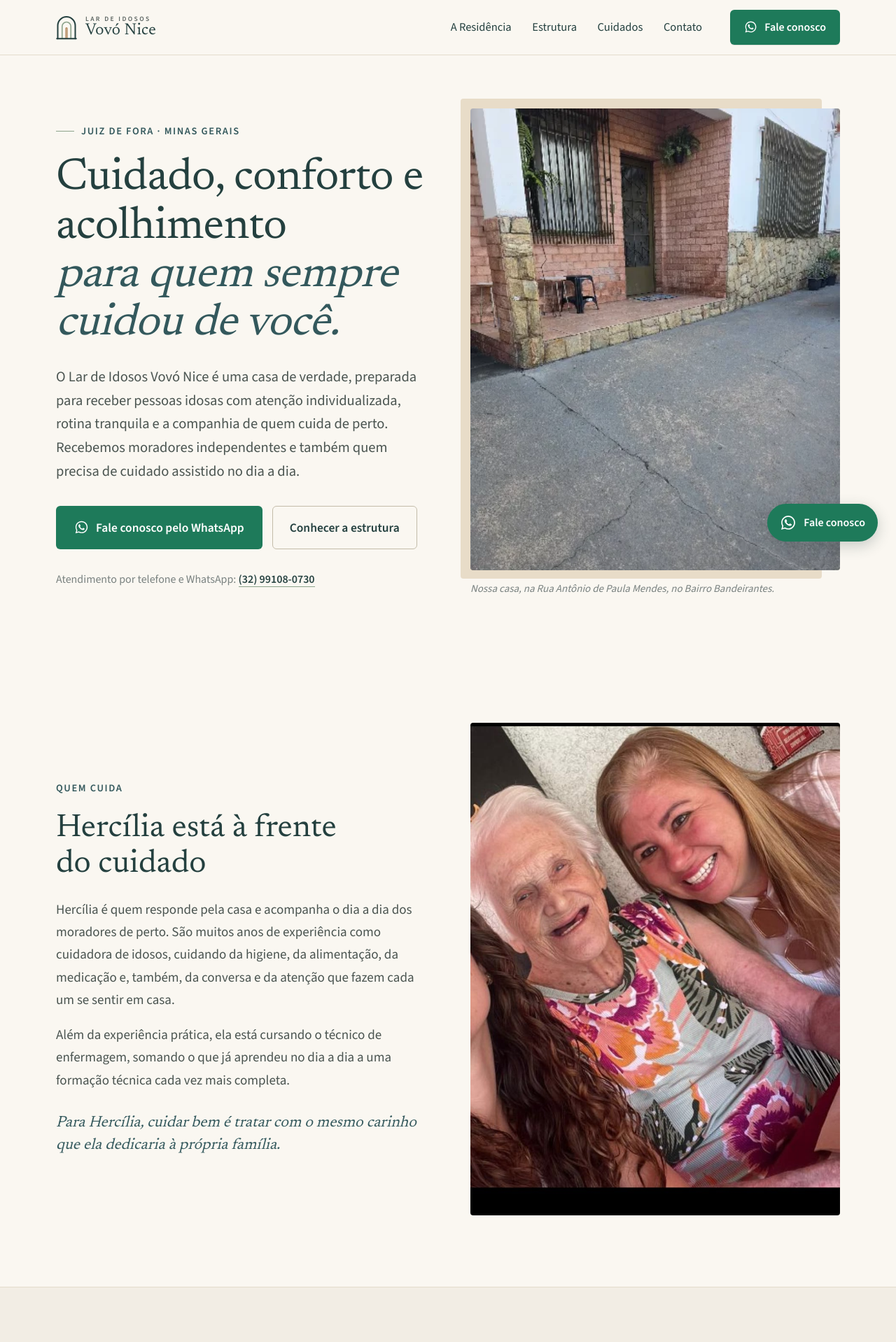
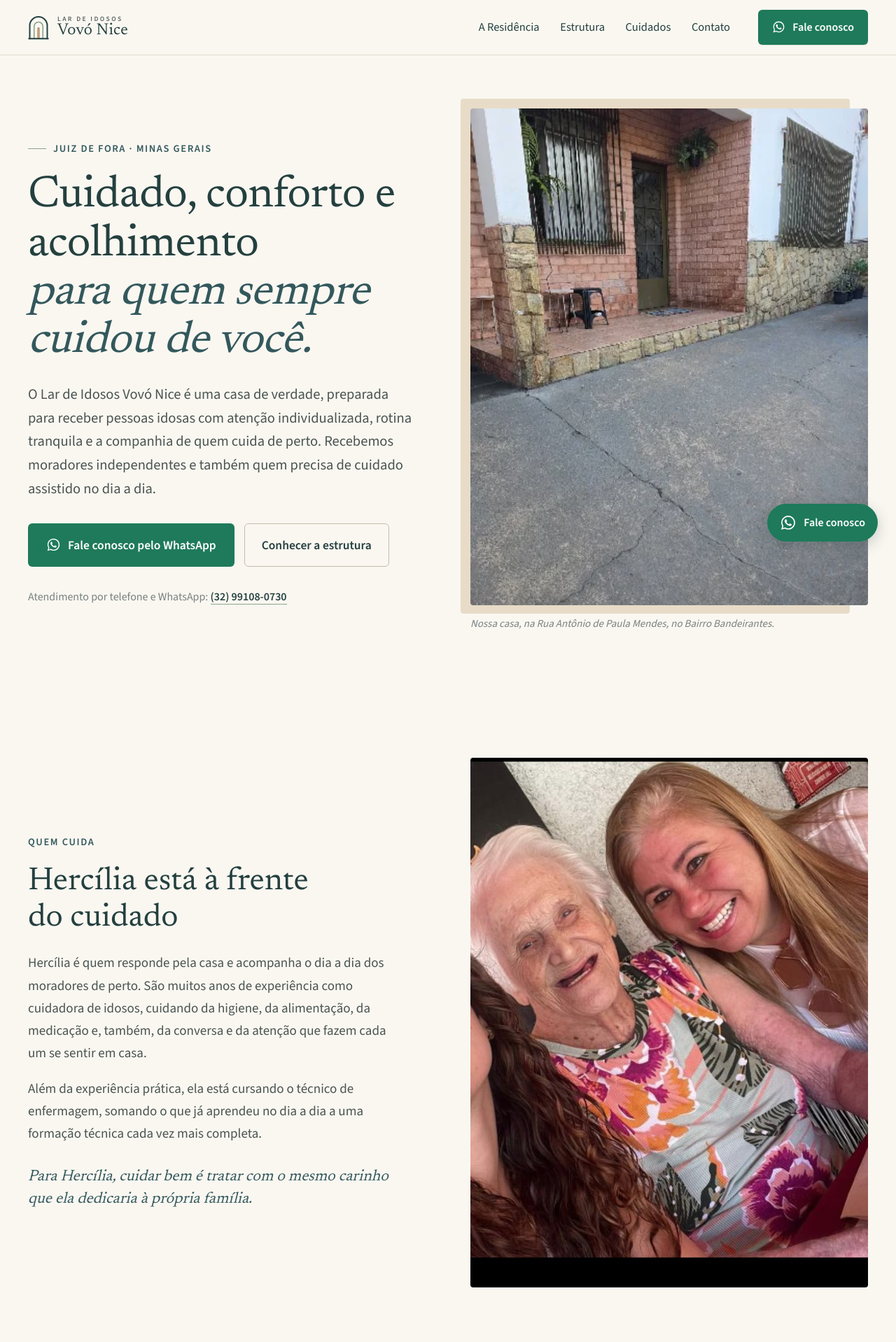
Before and after one commit to francisko-rezende/cissa-lp, a Next.js app: page / in a window 1280 px wide. Shown: the top 1918 px of the page at 70% size. Built offline with nearby package versions, Linux system fonts and the light colour scheme.

Commit message:
Make sections aligned

```diff
--- a/src/app/page.tsx
+++ b/src/app/page.tsx
@@ -14,7 +14,7 @@ import { WhatsAppFab } from "@/components/WhatsAppFab";
 
 export default function Home() {
   return (
-    <div className="mx-auto max-w-[1440px] overflow-x-clip bg-ivory">
+    <div className="overflow-x-clip bg-ivory">
       <Header />
       <main>
         <Hero />
--- a/src/components/Cuidadora.tsx
+++ b/src/components/Cuidadora.tsx
@@ -4,9 +4,9 @@ export function Cuidadora() {
   return (
     <section
       id="cuidadora"
-      className="mx-auto max-w-[1200px] scroll-mt-[90px] px-[clamp(18px,4vw,40px)] py-[clamp(52px,8vw,104px)]"
+      className="scroll-mt-[90px] px-[clamp(18px,4vw,40px)] py-[clamp(52px,8vw,104px)]"
     >
-      <div className="grid grid-cols-1 items-center gap-x-[clamp(32px,5vw,72px)] gap-y-10 sm:[grid-template-columns:repeat(auto-fit,minmax(min(100%,300px),1fr))]">
+      <div className="mx-auto grid max-w-[1200px] grid-cols-1 items-center gap-x-[clamp(32px,5vw,72px)] gap-y-10 sm:[grid-template-columns:repeat(auto-fit,minmax(min(100%,300px),1fr))]">
         <div className="min-w-0 sm:order-1">
           <p className="mb-5 text-[14.5px] font-semibold tracking-[1.6px] text-petrol uppercase">
             Quem cuida
--- a/src/components/Faq.tsx
+++ b/src/components/Faq.tsx
@@ -12,7 +12,7 @@ export function Faq() {
       id="cuidados"
       className="scroll-mt-[90px] border-y border-border-soft bg-sand px-[clamp(18px,4vw,40px)] py-[clamp(52px,8vw,96px)]"
     >
-      <div className="mx-auto max-w-[1060px]">
+      <div className="mx-auto max-w-[1200px]">
         <p className="mb-3.5 text-[14.5px] font-semibold tracking-[1.6px] text-petrol uppercase">
           Cuidados
         </p>
--- a/src/components/Gallery.tsx
+++ b/src/components/Gallery.tsx
@@ -79,9 +79,9 @@ export function Gallery() {
   return (
     <section
       id="estrutura"
-      className="scroll-mt-[90px] py-[clamp(52px,8vw,96px)]"
+      className="scroll-mt-[90px] px-[clamp(18px,4vw,40px)] py-[clamp(52px,8vw,96px)]"
     >
-      <div className="mx-auto mb-[clamp(26px,3vw,40px)] flex max-w-[1200px] flex-wrap items-end justify-between gap-6 px-[clamp(18px,4vw,40px)]">
+      <div className="mx-auto mb-[clamp(26px,3vw,40px)] flex max-w-[1200px] flex-wrap items-end justify-between gap-6">
         <div className="min-w-0 flex-1 basis-[340px]">
           <p className="mb-3.5 text-[14.5px] font-semibold tracking-[1.6px] text-petrol uppercase">
             Estrutura
@@ -119,7 +119,7 @@ export function Gallery() {
         tabIndex={0}
         role="group"
         aria-label="Galeria de fotos da residência. Use as setas do teclado para navegar"
-        className="gallery-track flex gap-[clamp(14px,2vw,24px)] overflow-x-auto px-[clamp(18px,4vw,40px)] pt-1 pb-[22px] [scroll-snap-type:x_proximity]"
+        className="gallery-track mx-auto flex max-w-[1200px] gap-[clamp(14px,2vw,24px)] overflow-x-auto pt-1 pb-[22px] [scroll-snap-type:x_proximity]"
       >
         {fotos.map((f) => (
           <figure
@@ -147,7 +147,7 @@ export function Gallery() {
           </figure>
         ))}
       </div>
-      <p className="mx-auto max-w-[1200px] px-[clamp(18px,4vw,40px)] text-[15.5px] text-muted-soft">
+      <p className="mx-auto max-w-[1200px] text-[15.5px] text-muted-soft">
         Arraste para o lado, use as setas ou o teclado para ver todos os
         ambientes.
       </p>
--- a/src/components/Header.tsx
+++ b/src/components/Header.tsx
@@ -13,8 +13,8 @@ const navLinks = [
 
 export function Header() {
   return (
-    <header className="sticky top-0 z-50 border-b border-border-soft bg-ivory/94 backdrop-blur-sm">
-      <div className="mx-auto flex max-w-[1200px] flex-wrap items-center gap-x-[clamp(16px,3vw,40px)] gap-y-3 px-[clamp(18px,4vw,40px)] py-3.5">
+    <header className="sticky top-0 z-50 border-b border-border-soft bg-ivory/94 px-[clamp(18px,4vw,40px)] backdrop-blur-sm">
+      <div className="mx-auto flex max-w-[1200px] flex-wrap items-center gap-x-[clamp(16px,3vw,40px)] gap-y-3 py-3.5">
         <Link
           href="#topo"
           className="flex flex-none items-center gap-3 no-underline"
--- a/src/components/Hero.tsx
+++ b/src/components/Hero.tsx
@@ -7,9 +7,9 @@ export function Hero() {
   return (
     <section
       id="topo"
-      className="mx-auto max-w-[1200px] px-[clamp(18px,4vw,40px)] py-[clamp(36px,6vw,84px)] pb-[clamp(40px,6vw,80px)]"
+      className="px-[clamp(18px,4vw,40px)] py-[clamp(36px,6vw,84px)] pb-[clamp(40px,6vw,80px)]"
     >
-      <div className="grid grid-cols-1 items-center gap-x-[clamp(28px,5vw,64px)] gap-y-10 sm:[grid-template-columns:repeat(auto-fit,minmax(min(100%,320px),1fr))]">
+      <div className="mx-auto grid max-w-[1200px] grid-cols-1 items-center gap-x-[clamp(28px,5vw,64px)] gap-y-10 sm:[grid-template-columns:repeat(auto-fit,minmax(min(100%,320px),1fr))]">
         <div className="min-w-0">
           <p className="mb-[22px] inline-flex items-center gap-2.5 text-[14.5px] font-semibold tracking-[1.6px] text-petrol uppercase">
             <span className="block h-px w-[26px] bg-sage" />
--- a/src/components/Residencia.tsx
+++ b/src/components/Residencia.tsx
@@ -4,9 +4,9 @@ export function Residencia() {
   return (
     <section
       id="residencia"
-      className="mx-auto max-w-[1200px] scroll-mt-[90px] px-[clamp(18px,4vw,40px)] py-[clamp(52px,8vw,104px)]"
+      className="scroll-mt-[90px] px-[clamp(18px,4vw,40px)] py-[clamp(52px,8vw,104px)]"
     >
-      <div className="grid grid-cols-1 items-center gap-x-[clamp(32px,5vw,72px)] gap-y-10 sm:[grid-template-columns:repeat(auto-fit,minmax(min(100%,300px),1fr))]">
+      <div className="mx-auto grid max-w-[1200px] grid-cols-1 items-center gap-x-[clamp(32px,5vw,72px)] gap-y-10 sm:[grid-template-columns:repeat(auto-fit,minmax(min(100%,300px),1fr))]">
         <div className="flex min-w-0 items-start gap-4">
           <figure className="relative min-w-0 flex-1">
             <div className="relative aspect-3/4 w-full overflow-hidden rounded-sm">
--- a/src/components/Testimonials.tsx
+++ b/src/components/Testimonials.tsx
@@ -4,14 +4,15 @@ export function Testimonials() {
   return (
     <section
       id="depoimentos"
-      className="mx-auto max-w-[1200px] scroll-mt-[90px] px-[clamp(18px,4vw,40px)] py-[clamp(52px,8vw,96px)]"
+      className="scroll-mt-[90px] px-[clamp(18px,4vw,40px)] py-[clamp(52px,8vw,96px)]"
     >
+      <div className="mx-auto max-w-[1200px]">
         <h2 className="mb-3 font-display text-[clamp(28px,3.4vw,40px)] leading-[1.15] font-normal text-ink">
           O que dizem as famílias
         </h2>
         <p className="mb-[clamp(28px,4vw,40px)] max-w-[58ch] text-[17.5px] text-muted">
-        Espaço reservado para depoimentos reais de familiares. Podemos coletar
-        por WhatsApp e publicar com autorização.
+          Espaço reservado para depoimentos reais de familiares. Podemos
+          coletar por WhatsApp e publicar com autorização.
         </p>
         <div className="grid grid-cols-1 gap-[clamp(16px,2vw,24px)] sm:[grid-template-columns:repeat(auto-fit,minmax(min(100%,280px),1fr))]">
           {depoimentos.map((t) => (
@@ -31,6 +32,7 @@ export function Testimonials() {
             </figure>
           ))}
         </div>
+      </div>
     </section>
   );
 }
```
Lines whose indentation alone changed are shown as unchanged.
